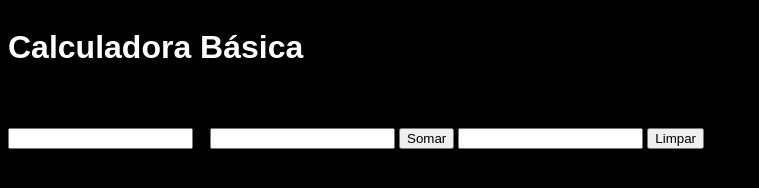
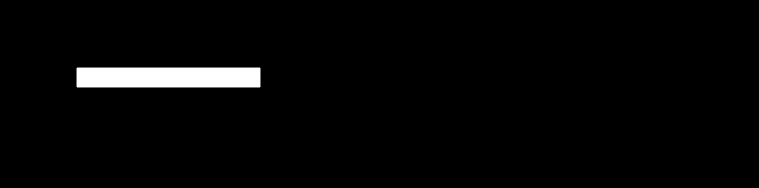
Before and after one commit to luisbazzo/fatec-2023-calculadora, a plain HTML site: page index.html in a window 1280 px wide. Shown: the whole page, without its empty margins (0-759 px from the left). Drawn offline with Linux system fonts and the light colour scheme.

Commit message:
Atualizacao projeto

```diff
--- a/index.html
+++ b/index.html
@@ -4,79 +4,34 @@
     <meta charset="UTF-8">
     <meta http-equiv="X-UA-Compatible" content="IE=edge">
     <meta name="viewport" content="width=device-width, initial-scale=1.0">
+    <link rel="stylesheet" href="styles/styles.css" type="text/css">
+    <script type="text/javascript" src="js/main.js"></script>
+
     <title>Calculadora</title>
-
-    <style type="text/css" media="screen">
-
-        *{
-            box-sizing: border-box;
-        }
-
-        body{
-            background-color: black;
-        }
-
-        .main{
-            width: 100%;
-            height: 120px;
-            display: inline-block;
-        }
-
-        .main h1{
-            color: white;
-            display: inline-block;
-            text-align: center;
-            font-family: sans-serif;
-        }
-
-    </style>
 
 </head>
 <body>
-    <header class="main">
-        <h1>Calculadora Básica</h1>
-    </header><!--main-->
 
-    <div class="container">
-        <form class="calc-form">
+    <section>
+        <div class="sec-box">
+            <div class="form-calc">
+                <form>
+                    <h2>Calculadora Básica</h2>
 
-            <input type="text" id="num1">
-            +
-            <input type="text" id="num2">
+                    <div class="input-box">
+                        <label>Número 1</label>
+                        <input type="text" required>
+                    </div><!--input-box-->
 
-            <button type="button" id="btnClick" onclick="somar()"> Somar </button>
-            <input type="text" id="resp" readonly>
+                    <div class="input-box">
+                        <label>Número 2</label>
 
-            <button type="button" id="btnLimpar" onclick="limpar()">Limpar</button>
+                    </div><!--input box-->
 
-        </form><!--calc-form-->
-    </div><!--container-->
-
-    <script>
-        function somar(){
-
-            var num1, num2, resp;
-
-            num1 = parseFloat(document.getElementById("num1").value);
-            num2 = parseFloat(document.getElementById("num2").value);
-
-            resp = num1 + num2;
-
-            document.getElementById("resp").value = resp;
-
-            //alert("Soma realizada com sucesso!");
-        }
-
-        function limpar(){
-
-            document.getElementById("num1").value = "";
-            document.getElementById("num2").value = "";
-            document.getElementById("resp").value = "";
-        }
-
-        //document.getElementById("btnClick").onclick = somar;
-        //-> Outro método para linkar a função com o botão.
-    </script>
+                </form>
+            </div><!--form-calc-->
+        </div><!--sec-box-->
+    </section>
 
 </body>
 </html>
--- /dev/null
+++ b/js/main.js
@@ -0,0 +1,58 @@
+function somar(){
+
+    var num1, num2, resp;
+
+    num1 = parseFloat(document.getElementById("num1").value);
+    num2 = parseFloat(document.getElementById("num2").value);
+
+    resp = num1 + num2;
+
+    document.getElementById("resp").value = resp;
+
+}
+
+function subtrair(){
+
+    var num1, num2, resp;
+
+    num1 = parseFloat(document.getElementById("num1").value);
+    num2 = parseFloat(document.getElementById("num2").value);
+
+    resp = num1 - num2;
+
+    document.getElementById("resp").value = resp;
+
+}
+
+function multiplicar(){
+
+    var num1, num2, resp;
+
+    num1 = parseFloat(document.getElementById("num1").value);
+    num2 = parseFloat(document.getElementById("num2").value);
+
+    resp = num1 + num2;
+
+    document.getElementById("resp").value = resp;
+
+}
+
+function dividir(){
+
+    var num1, num2, resp;
+
+    num1 = parseFloat(document.getElementById("num1").value);
+    num2 = parseFloat(document.getElementById("num2").value);
+
+    resp = num1 + num2;
+
+    document.getElementById("resp").value = resp;
+
+}
+
+function limpar(){
+
+    document.getElementById("num1").value = "";
+    document.getElementById("num2").value = "";
+    document.getElementById("resp").value = "";
+}
--- /dev/null
+++ b/styles/styles.css
@@ -0,0 +1,7 @@
+*{
+    box-sizing: border-box;
+}
+
+body{
+    background-color: black;
+}
```
